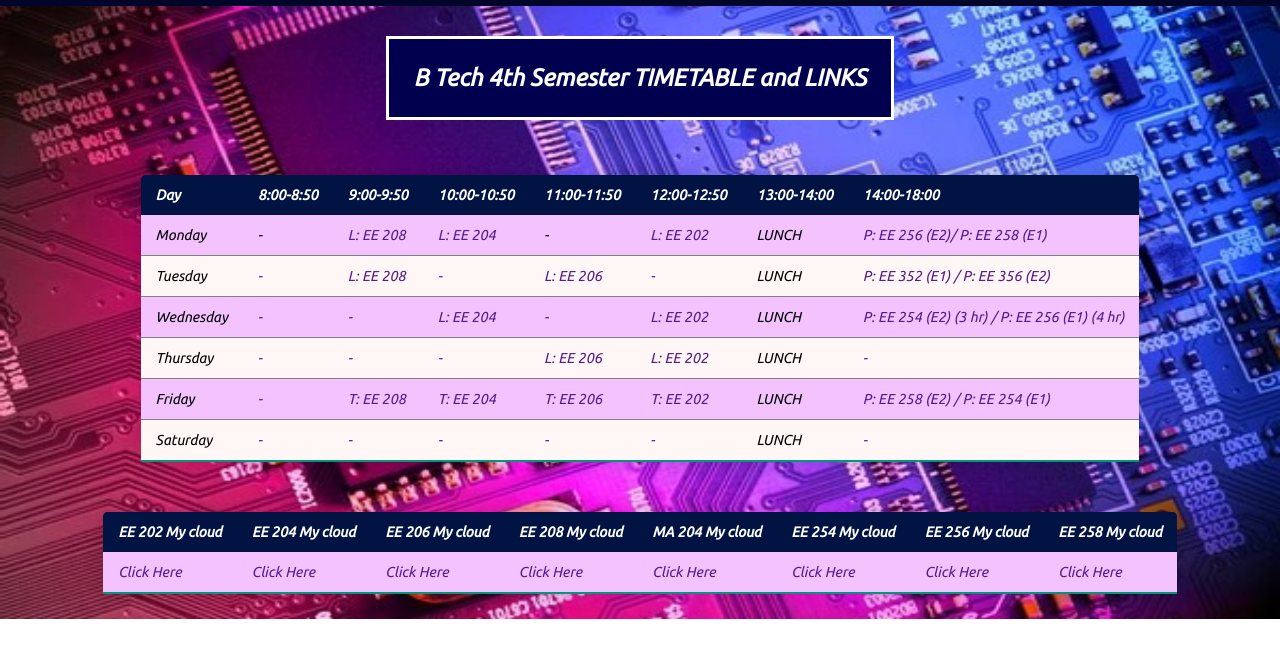
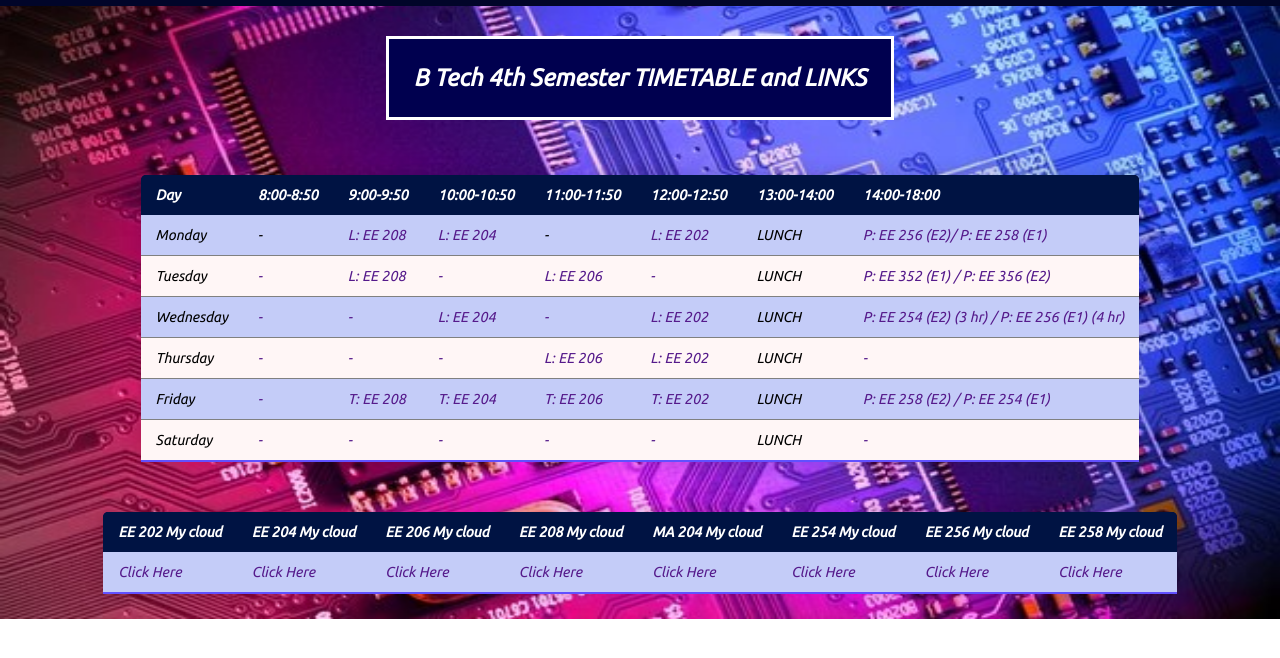
Before and after one commit to bsvshashanka/TimetableAndLinks, a plain HTML site: page index.html in a window 1280 px wide. Shown: the part 94-752 px from the top of the page. Drawn offline with Linux system fonts and the light colour scheme.

Commit message:
Update style.css

```diff
--- a/style.css
+++ b/style.css
@@ -62,10 +62,10 @@
     background-color: #fff6f6 ;
 }
 .content tbody tr:nth-of-type(odd){
-    background-color: rgb(243, 194, 255) ;
+    background-color: rgb(196, 204, 248) ;
 }
 .content tbody tr:last-of-type {
-    border-bottom: 2px solid #009879 ;
+    border-bottom: 2px solid #6150ff ;
 }
 
 .border{
```
